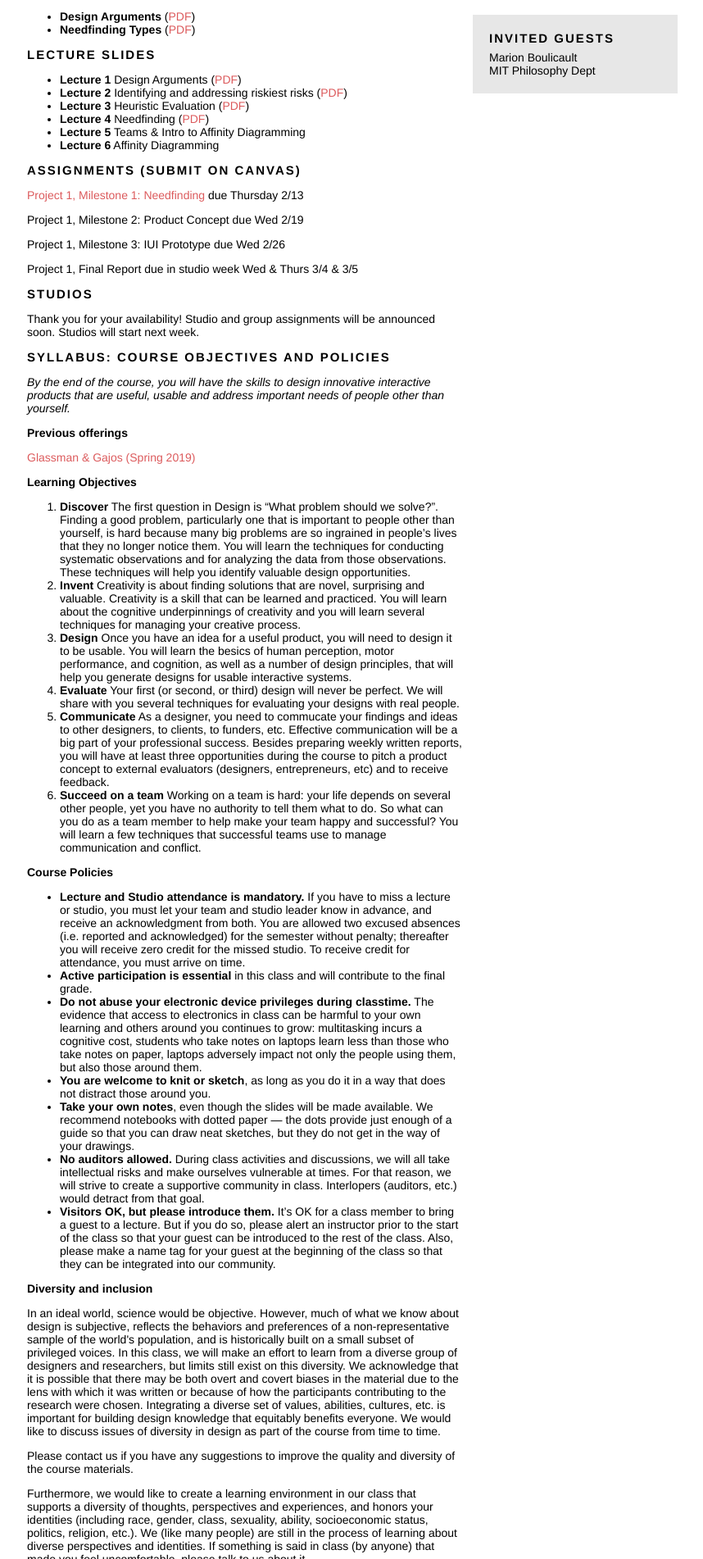
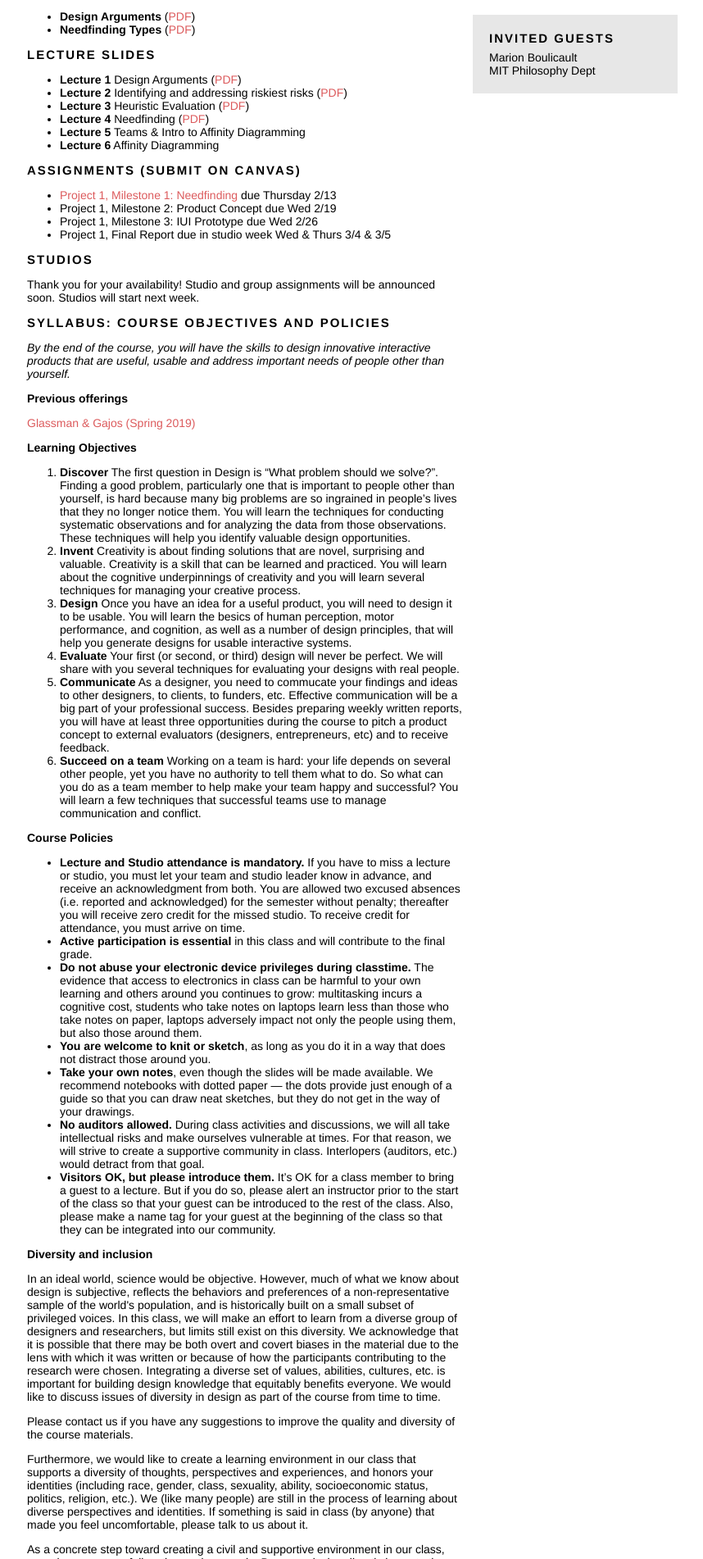
Before and after one commit to eglassman/eglassman.github.io, a Jekyll site: the page built from cs179.html, in a window 1280 px wide. Shown: the part 481-2383 px from the top of the page at 82% size, without its empty margins (210-1068 px from the left). Built offline with Jekyll 4.4.1, drawn with Linux system fonts in a browser that asks for light colours.

Commit message:
formatting

```diff
--- a/cs179.html
+++ b/cs179.html
@@ -80,10 +80,12 @@ The course covers skills and techniques necessary to design innovative interacti
     </div>
 
     <div>
-      <p><a href="https://docs.google.com/document/d/1ZOLVIv8JS4pe9RqAbOWhAzwN3I8LqjVUwg9FWmXwGcc/edit?usp=sharing">Project 1, Milestone 1: Needfinding</a> due <it>Thursday 2/13</it></p>
-      <p>Project 1, Milestone 2: Product Concept due Wed 2/19</p>
-      <p>Project 1, Milestone 3: IUI Prototype due Wed 2/26</p>
-      <p>Project 1, Final Report due in studio week Wed & Thurs 3/4 & 3/5</p>
+      <ul>
+      <li><a href="https://docs.google.com/document/d/1ZOLVIv8JS4pe9RqAbOWhAzwN3I8LqjVUwg9FWmXwGcc/edit?usp=sharing">Project 1, Milestone 1: Needfinding</a> due <it>Thursday 2/13</it></li>
+      <li>Project 1, Milestone 2: Product Concept due Wed 2/19</li>
+      <li>Project 1, Milestone 3: IUI Prototype due Wed 2/26</li>
+      <li>Project 1, Final Report due in studio week Wed & Thurs 3/4 & 3/5</li>
+      </ul>
     </div>
 
     <div class="header lead">
```
